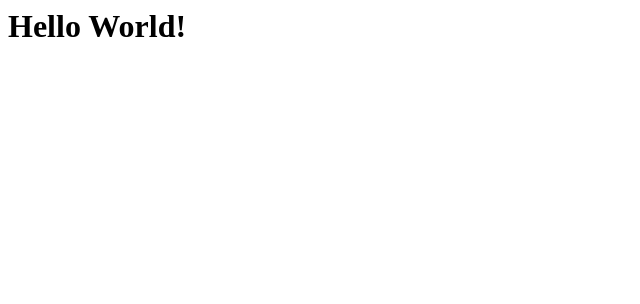
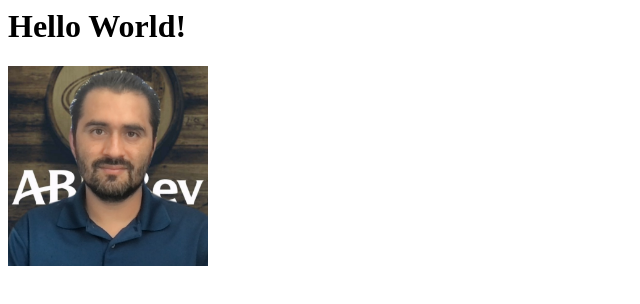
Before and after one commit to jcalcazar/jcalcazar.github.io, a plain HTML site: page index.html in a window 1280 px wide. Shown: the whole page, without its empty margins (0-640 px from the left). Drawn offline with Linux system fonts and the light colour scheme.

Commit message:
add image

```diff
--- a/index.html
+++ b/index.html
@@ -1,3 +1,6 @@
 <html>
     <h1>Hello World!</h1>
+    <div>
+        <img src="jcalcazar.png" height="200">
+    </div>
 </html>
```
